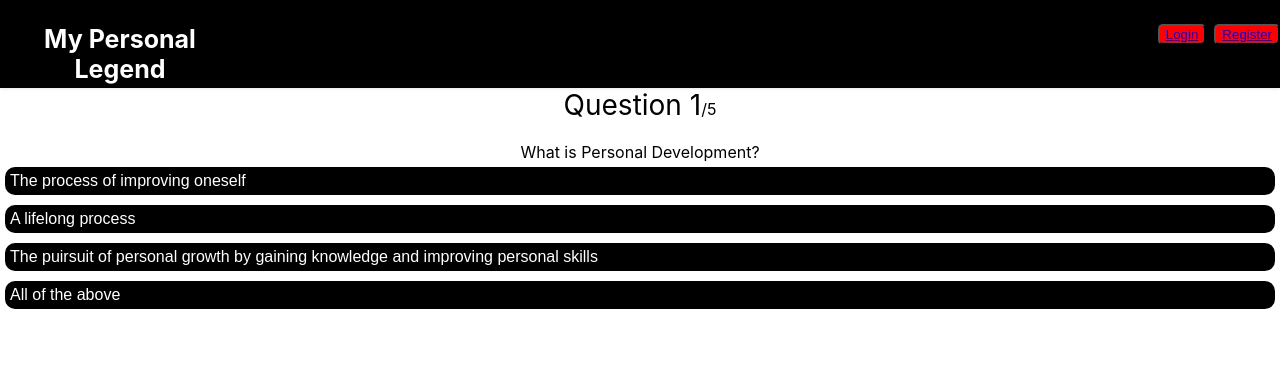
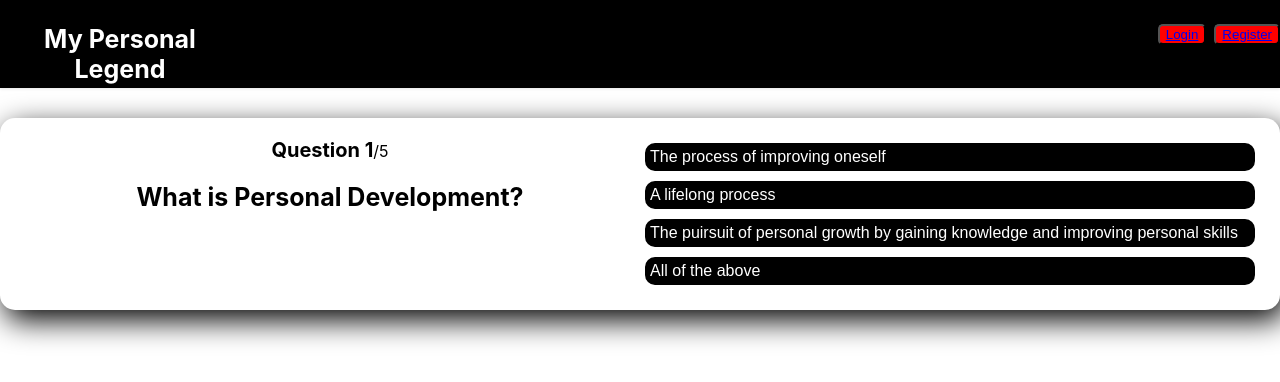
Before and after one commit to EEDS90/Personal-Development, a React (Create React App) app in the folder client/: page /questions in a window 1280 px wide. Shown: the top 382 px of the page. Built offline with nearby package versions, Linux system fonts and the light colour scheme; no server answers; sample sign-in values are in the browser's storage.

Commit message:
changes to question css

```diff
--- a/client/src/screens/Questions.css
+++ b/client/src/screens/Questions.css
@@ -1,49 +1,41 @@
-.app {
-  background-color: #252d4a;
-  width: 450px;
-  min-height: 200px;
-  height: min-content;
+.question {
+  margin-top: 30px;
   border-radius: 15px;
   padding: 20px;
-  box-shadow: 10px 10px 42px 0px rgba(0, 0, 0, 0.75);
+  box-shadow: 5px 10px 30px 0px;
   display: flex;
-  justify-content: space-evenly;
 }
 
-.score-section {
+.score_section {
   display: flex;
-  font-size: 24px;
+  font-size: 35px;
   align-items: center;
 }
 
-.question-section {
+.question_section {
   width: 100%;
   position: relative;
 }
 
-.question-count {
+.question_count {
+  margin-bottom: 20px;
+
+}
+
+.question_count span {
+  font-size: 28px;
+  font-weight: 700;
+  font-size: 20px;
+}
+
+.question_text {
+  font-weight: 700;
+  font-size: 25px;
   margin-bottom: 20px;
 }
 
-.question-count span {
-  font-size: 28px;
-}
 
-.question-text {
-  margin-bottom: 12px;
-}
-
-.timer-text {
-  background: rgb(230, 153, 12);
-  padding: 15px;
-  margin-top: 20px;
-  margin-right: 20px;
-  border: 5px solid rgb(255, 189, 67);
-  border-radius: 15px;
-  text-align: center;
-}
-
-.answer-section {
+.answer_section {
   width: 100%;
   display: flex;
   flex-direction: column;
@@ -64,13 +56,6 @@
   cursor: pointer;
 }
 
-.correct {
-  background-color: #2f922f;
-}
-
-.incorrect {
-  background-color: #ff3333;
-}
 
 button:hover {
   background-color: #ff3333;
@@ -79,7 +64,3 @@ button:hover {
 button:focus {
   outline: none;
 }
-
-button svg {
-  margin-right: 5px;
-}
--- a/client/src/screens/Questions.jsx
+++ b/client/src/screens/Questions.jsx
@@ -99,8 +99,8 @@ export default function Questions() {
         </div>
       ) : (
         <>
-          <div className="question-section">
-            <div className="question-count">
+          <div className="question_section">
+            <div className="question_count">
               <span>Question {currentQuestion + 1}</span>/{questions.length}
             </div>
             <div className="question_text">
```
Also changed, not shown: 1 other file (tests, documents, lock files or other folders).
